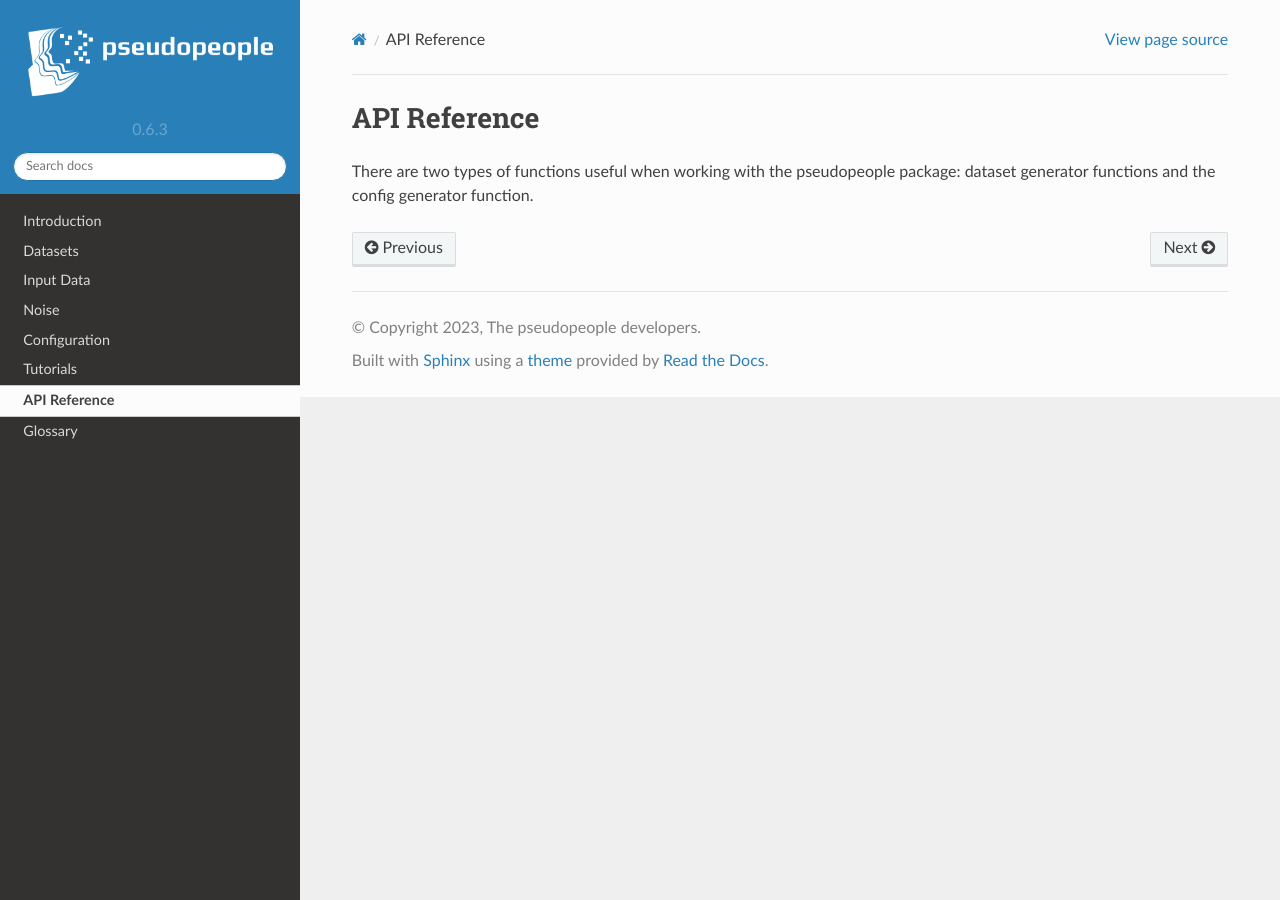
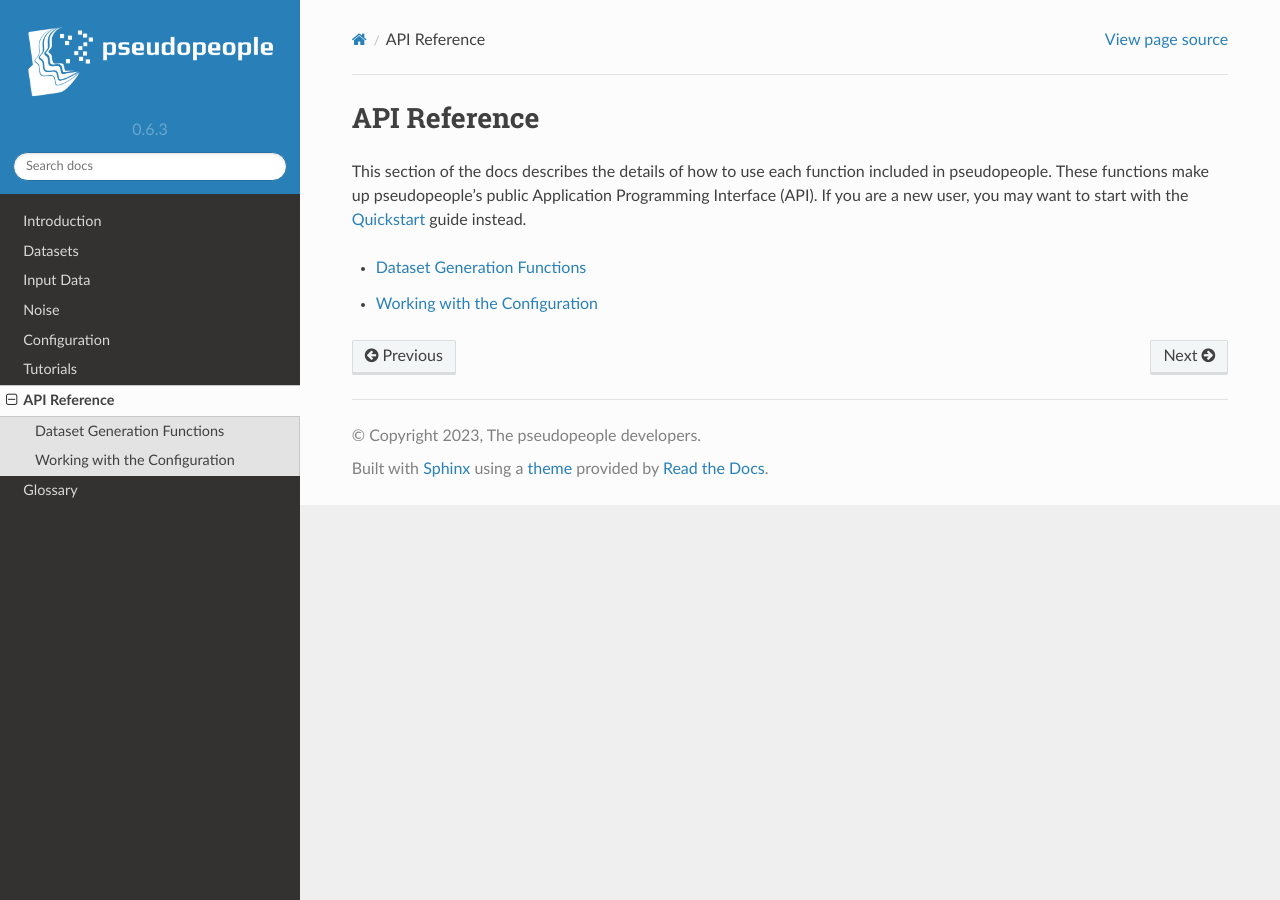
Before and after one commit to ihmeuw/pseudopeople, a Sphinx documentation site: the page built from docs/source/api_reference/index.rst, in a window 1280 px wide. Built offline with Sphinx 7.4.7 and the Read the Docs theme 2.0.0, drawn with Linux system fonts in a browser that asks for light colours.

Commit message:
Revise the API reference pages in the docs (#142)
Co-authored-by: alibow <54918472+alibow@users.noreply.github.com>

```diff
--- a/docs/source/api_reference/index.rst
+++ b/docs/source/api_reference/index.rst
@@ -1,12 +1,13 @@
 API Reference
 =============
 
-There are two types of functions useful when working with the pseudopeople
-package: dataset generator functions and the config generator function.
-
+This section of the docs describes the details of how to use each function included in pseudopeople.
+These functions make up pseudopeople's public Application Programming Interface (API).
+If you are a new user, you may want to start with the :ref:`Quickstart <quickstart>` guide instead.
 
 .. toctree::
    :maxdepth: 2
    :glob:
 
-   */index
+   noising/index
+   configuration/index
--- a/docs/source/configuration/index.rst
+++ b/docs/source/configuration/index.rst
@@ -85,7 +85,7 @@
 How to pass configuration to pseudopeople
 -----------------------------------------
 
-Each of pseudopeople's :ref:`dataset generation functions <api_reference_noising>` takes a :code:`config`
+Each of pseudopeople's :ref:`dataset generation functions <dataset_generation_functions>` takes a :code:`config`
 argument.
 This argument can be passed either a Python dictionary or the path to a YAML file.
 
```
Also changed, not shown: docs/source/api_reference/configuration/index.rst (+13 -3 lines), docs/source/api_reference/noising/index.rst (+16 -4 lines), 2 other files.
